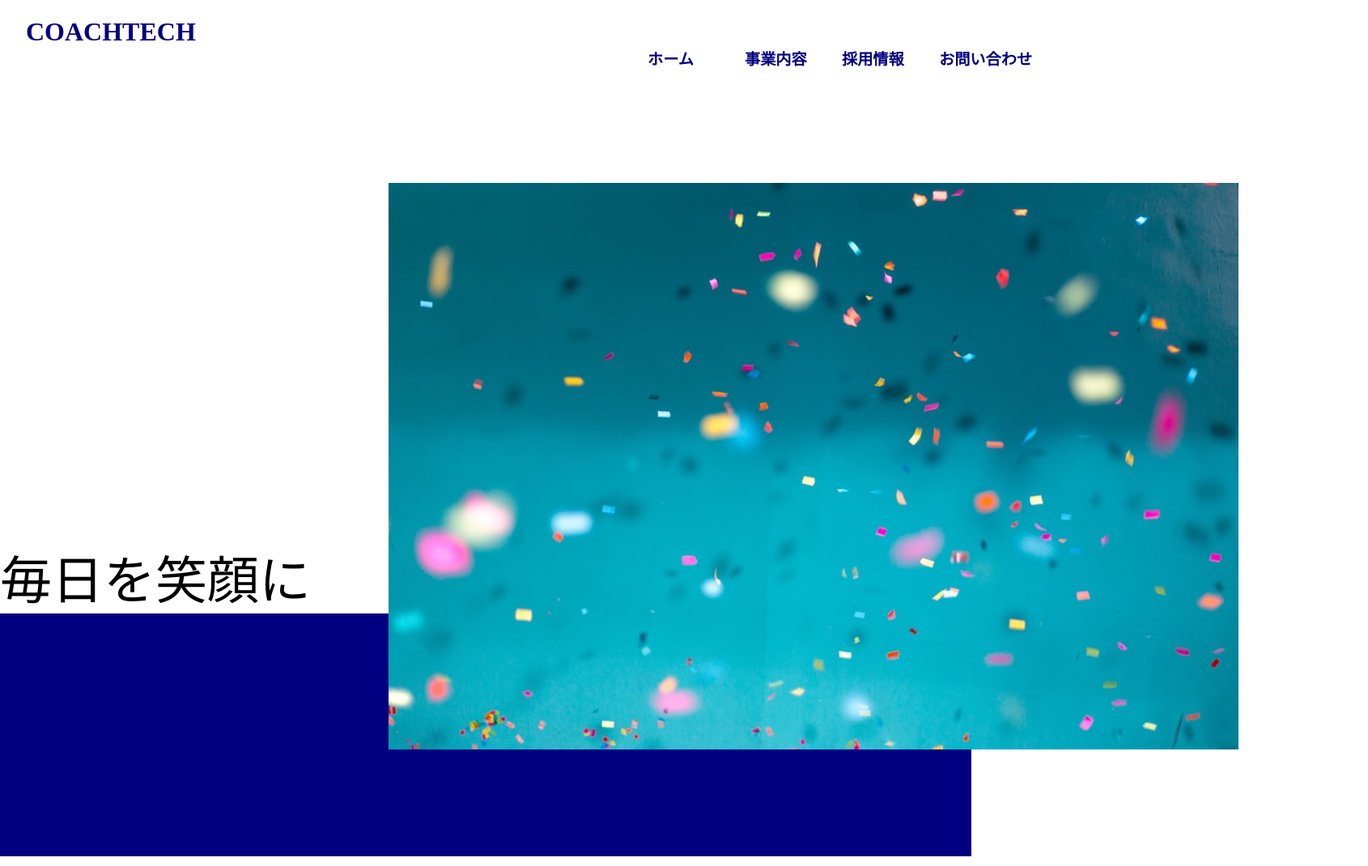
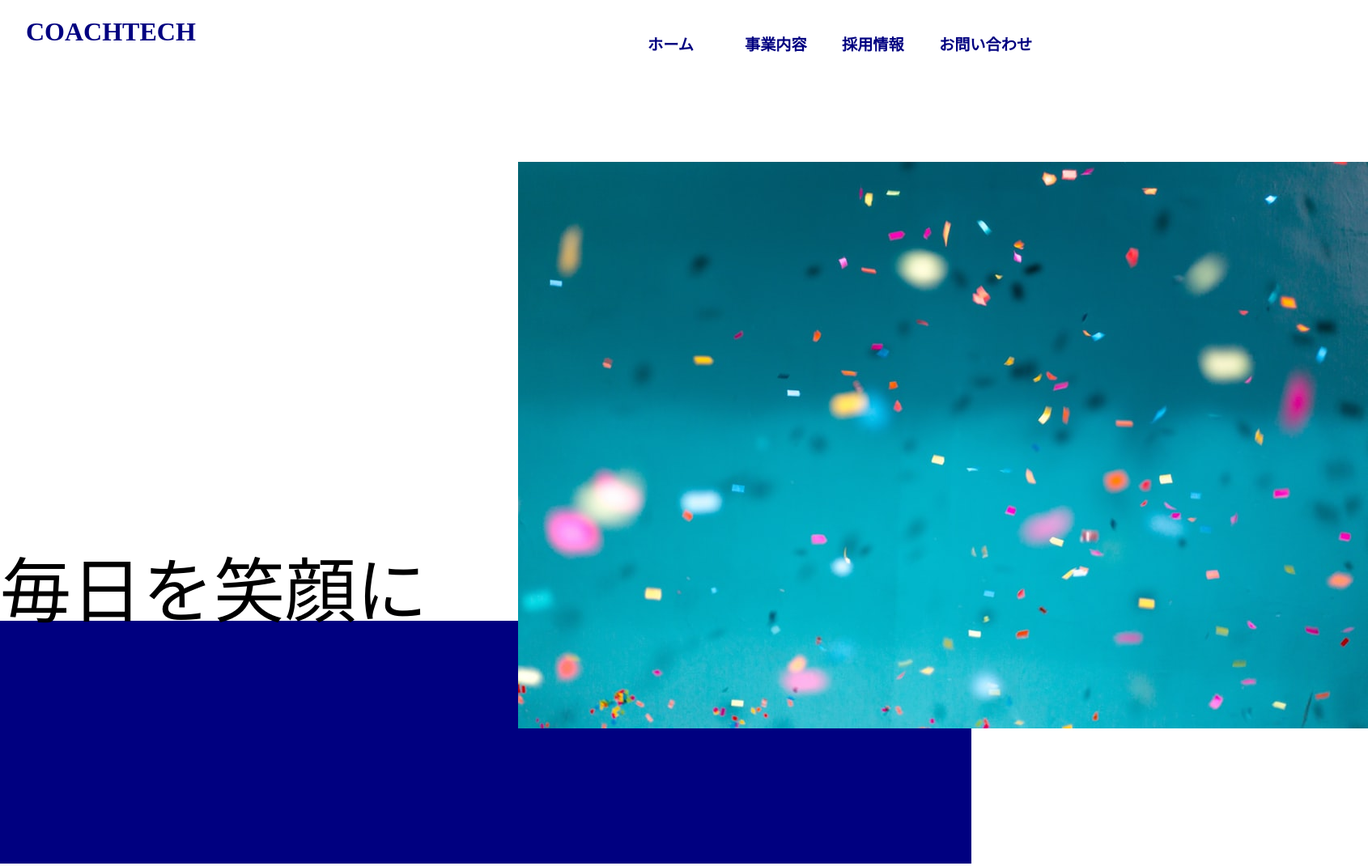
Before and after one commit to pcrmckp/css_practice, a plain HTML site: page index.html in a window 1280 px wide. Shown: the whole page at 81% size, 1690 px wide, since content can reach past the window. Drawn offline with Linux system fonts and the light colour scheme.

Commit message:
first-commit

```diff
--- a/css/style.css
+++ b/css/style.css
@@ -7,9 +7,18 @@ h1,
   color: navy;
 }
 
+header {
+  display: flex;
+  justify-content: space-between;
+}
+
 header h1 {
   margin-left: 2rem;
-  margin-bottom: 0;
+}
+
+header ul {
+  position: relative;
+  top: 40px;
 }
 
 header .hd_nav {
@@ -33,16 +42,21 @@ float {
 }
 
 .float_img {
-  width: 400px;
-  height: 100px;
+  width: 50%;
   float: right;
-  margin: 120px 400px 0 auto;
+  margin: 120px 0 0 auto;
 }
 
 p {
-  font-size: 4rem;
+  font-weight: 100;
+  font-size: 5.5rem;
   display: inline-block;
   margin: 35rem auto 0 0;
+  position: relative;
+  top: 20px;
+}
+
+.parent {
 }
 
 .box {
--- a/index.html
+++ b/index.html
@@ -8,13 +8,16 @@
   <link rel="stylesheet" href="css/style.css"/>
 </head>
 <body>
-  <header><h1>COACHTECH</h1>
+
+  <header>
+    <h1>COACHTECH</h1>
       <ul class="hd_nav">
          <li>ホーム</li>
          <li>事業内容</li>
          <li>採用情報</li>
          <li>お問い合わせ</li>
       </ul>
+    </header>
 
     <div class=float>
       <div class="float_img">
@@ -25,9 +28,11 @@
   <p>
     毎日を笑顔に
   </p>
+  <div class="parent">
     <div class="box">
 
     </div>
-  </header>
+  </div>
+
 </body>
 </html>
```
Lines whose indentation alone changed are shown as unchanged.
